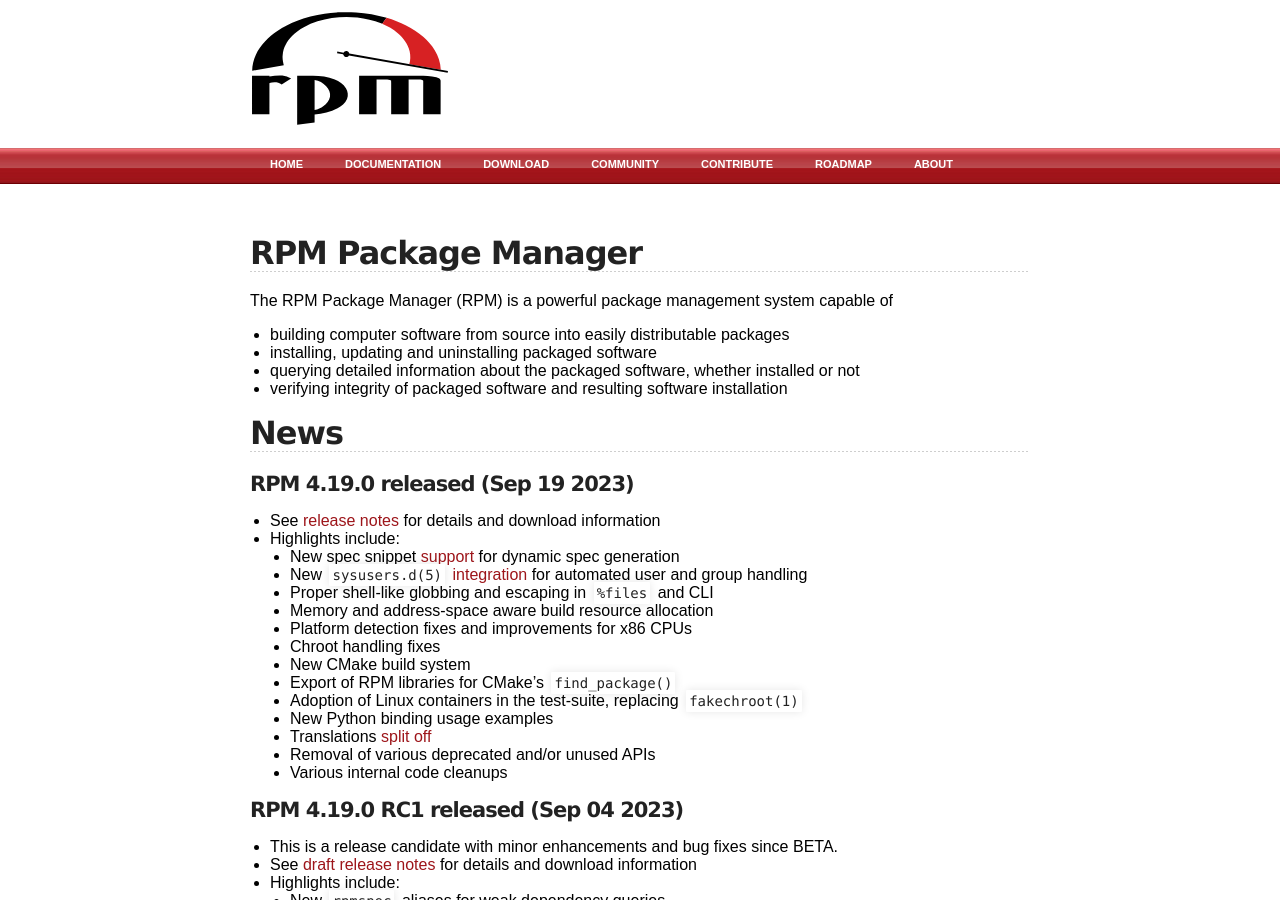
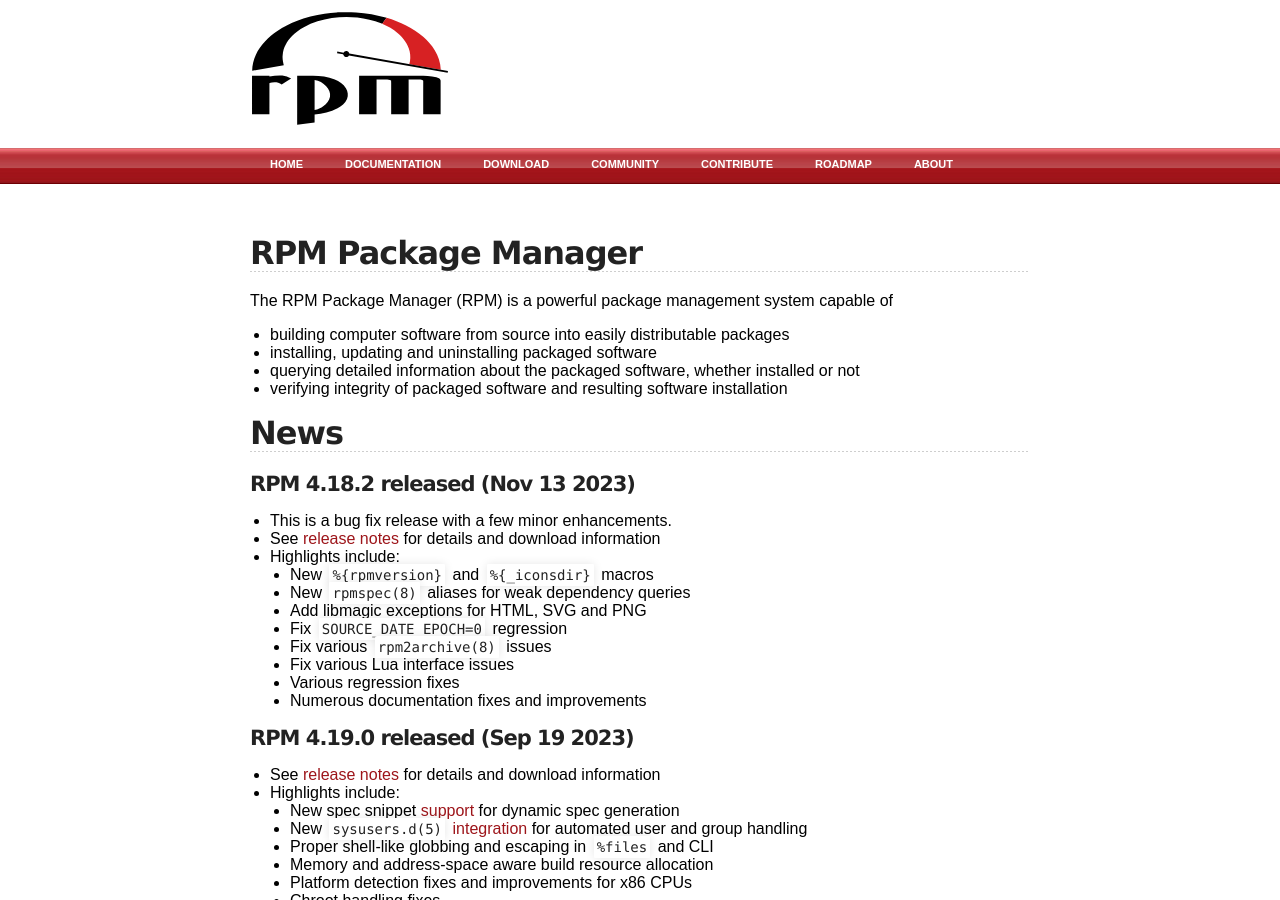
Before and after one commit to rpm-software-management/rpm-web, a Jekyll site: the page built from index.md, in a window 1280 px wide and 900 px high. Built offline with Jekyll 4.4.1, drawn with Linux system fonts in a browser that asks for light colours.

```diff
--- a/index.md
+++ b/index.md
@@ -15,6 +15,19 @@ capable of
 * verifying integrity of packaged software and resulting software installation
 
 ## News
+
+#### RPM 4.18.2 released (Nov 13 2023)
+* This is a bug fix release with a few minor enhancements.
+* See [release notes](wiki/Releases/4.18.2) for details and download information
+* Highlights include:
+    * New `%{rpmversion}` and `%{_iconsdir}` macros
+    * New `rpmspec(8)` aliases for weak dependency queries
+    * Add libmagic exceptions for HTML, SVG and PNG
+    * Fix `SOURCE_DATE_EPOCH=0` regression
+    * Fix various `rpm2archive(8)` issues
+    * Fix various Lua interface issues
+    * Various regression fixes
+    * Numerous documentation fixes and improvements
 
 #### RPM 4.19.0 released (Sep 19 2023)
 * See [release notes](wiki/Releases/4.19.0) for details and download information
```
Also changed, not shown: download.md (+1 -0 lines), timeline.md (+13 -0 lines), wiki/Releases/4.18.2.md (added, +61 -0 lines).
